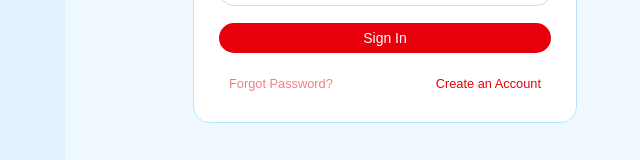
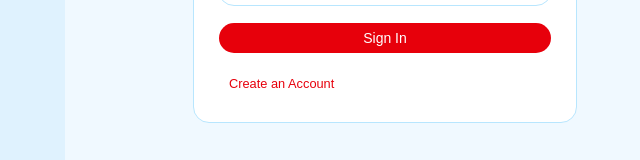
Before and after one commit to TennaThePhantom/Campus-Exchange, a React (Vite) app in the folder Front-End/: page /signin in a window 1280 px wide. Shown: the part 486-646 px from the top of the page, without its empty margins (575-1215 px from the left). Built offline with nearby package versions, Linux system fonts and the light colour scheme.

Commit message:
Remove 'Forgot Password?' button from sign-in page
I removed the "forgot password" button, since we don't have a forgot password page or
  anything that we can do to make a page for it

```diff
--- a/Front-End/src/pages/user_sign_in.jsx
+++ b/Front-End/src/pages/user_sign_in.jsx
@@ -29,6 +29,12 @@
   - Error handling for invalid credentials
   - Redirects to dashboard on success
 */
+/*
+  Notes from Daniyal 8/9:
+  I removed the "forgot password" button, since we don't have a forgot password page or
+  anything that we can do to make a page for it
+*/
+
 
 import { useState } from "react";
 import { Button } from "@/components/ui/button";
@@ -176,15 +182,6 @@ function UserSignIn() {
 						</Button>
 
 						<div className="mt-4 flex items-center justify-between">
-							<Button
-								type="button"
-								variant="link"
-								size="sm"
-								disabled
-								className="text-red-600"
-							>
-								Forgot Password?
-							</Button>
 
 							<Button
 								type="button"
```
